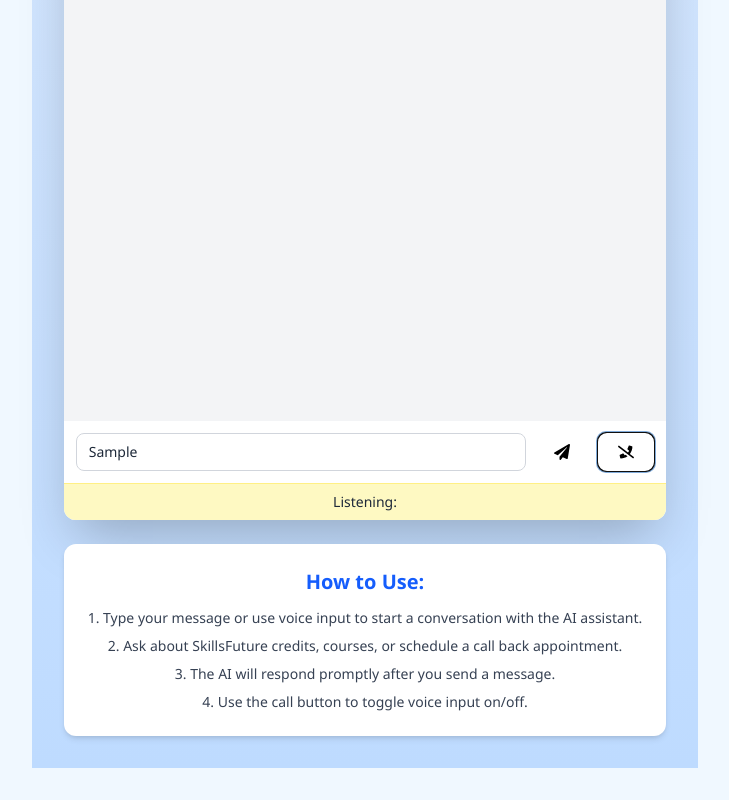
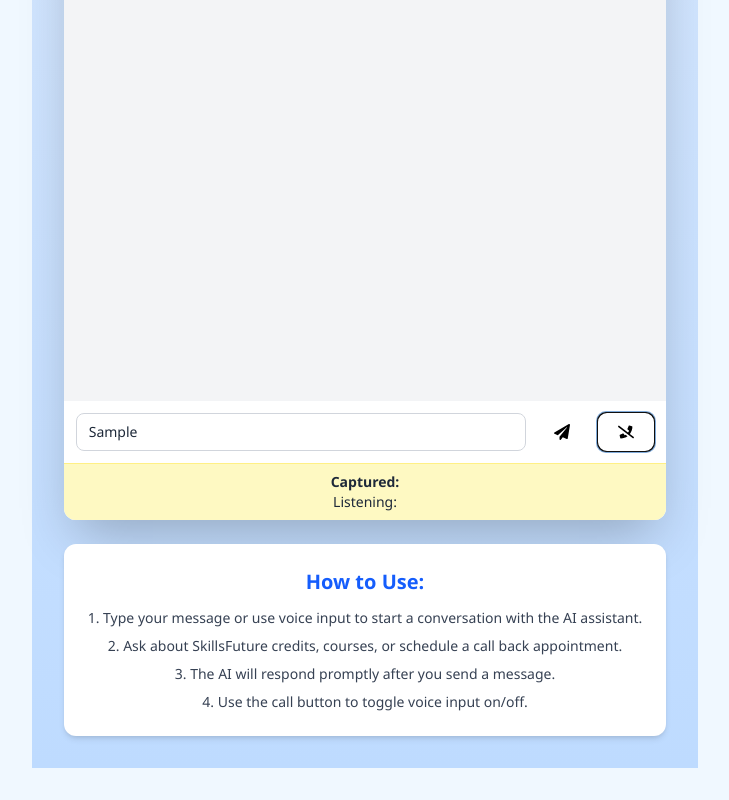
Before and after one commit to TopSGW/voice-ai, a React (Vite) app: page / in a window 1280 px wide. Both pictures are taken after typing "Sample" into the empty fields and a click on the button 901 px from the left and 937 px from the top of the page. Shown: the part 464-1264 px from the top of the page, without its empty margins (275-1004 px from the left). Built offline with nearby package versions, Linux system fonts and the light colour scheme.

Commit message:
multiple sentence and response

```diff
--- a/src/ChatComponent.jsx
+++ b/src/ChatComponent.jsx
@@ -18,6 +18,7 @@ const ChatComponent = () => {
   const [isSpeaking, setIsSpeaking] = useState(false);
   const [isAiResponding, setIsAiResponding] = useState(false);
   const [transcript, setTranscript] = useState('');
+  const [finalTranscript, setFinalTranscript] = useState('');
 
   const messagesContainerRef = useRef(null);
   const recognitionRef = useRef(null);
@@ -40,17 +41,34 @@ const ChatComponent = () => {
       recognitionRef.current.onresult = (event) => {
         let currentTranscript = '';
         for (let i = event.resultIndex; i < event.results.length; ++i) {
-          currentTranscript += event.results[i][0].transcript;
+          // Only add to final transcript if result is final
+          if (event.results[i].isFinal) {
+            setFinalTranscript(prev => prev + ' ' + event.results[i][0].transcript);
+          } else {
+            currentTranscript += event.results[i][0].transcript;
+          }
         }
+
+        // Update the live transcript display
         setTranscript(currentTranscript);
 
+        // Reset the silence timer
         if (silenceTimerRef.current) clearTimeout(silenceTimerRef.current);
 
+        // Set a new silence timer
         silenceTimerRef.current = setTimeout(() => {
           recognitionRef.current.stop();
           setIsListening(false);
-          handleUserInput(currentTranscript.trim());
+
+          // Combine final transcript with any remaining current transcript
+          const completeInput = (finalTranscript + ' ' + currentTranscript).trim();
+          if (completeInput) {
+            handleUserInput(completeInput);
+          }
+
+          // Reset transcripts
           setTranscript('');
+          setFinalTranscript('');
         }, 2500); // 2.5 second of silence triggers send
       };
 
@@ -67,7 +85,7 @@ const ChatComponent = () => {
       if (recognitionRef.current) recognitionRef.current.stop();
       if (silenceTimerRef.current) clearTimeout(silenceTimerRef.current);
     };
-  }, []);
+  }, [finalTranscript]);
 
   const handleUserInput = async (input) => {
     if (!input.trim()) return;
@@ -104,6 +122,16 @@ const ChatComponent = () => {
     if (isCallActive) {
       recognitionRef.current.stop();
       setIsListening(false);
+
+      // Process any remaining transcript before ending call
+      const completeInput = (finalTranscript + ' ' + transcript).trim();
+      if (completeInput) {
+        handleUserInput(completeInput);
+      }
+
+      // Reset transcripts
+      setTranscript('');
+      setFinalTranscript('');
     } else {
       recognitionRef.current.start();
       setIsListening(true);
@@ -194,7 +222,8 @@ const ChatComponent = () => {
 
       {isListening && (
         <div className="bg-yellow-100 p-2 text-sm text-gray-800 border-t border-yellow-200">
-          Listening: {transcript}
+          <div className="font-semibold">Captured: {finalTranscript}</div>
+          <div>Listening: {transcript}</div>
         </div>
       )}
     </div>
```
